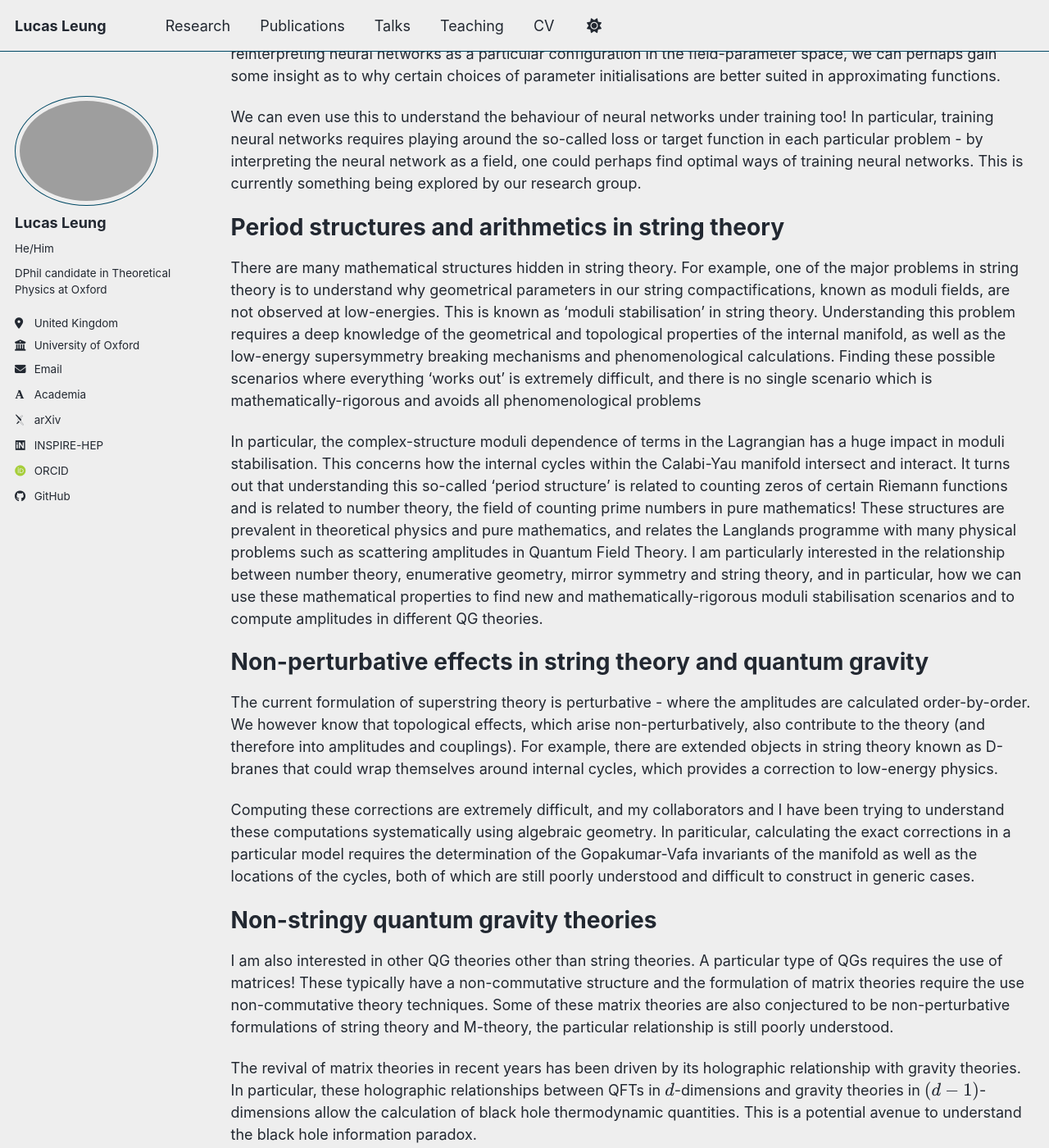
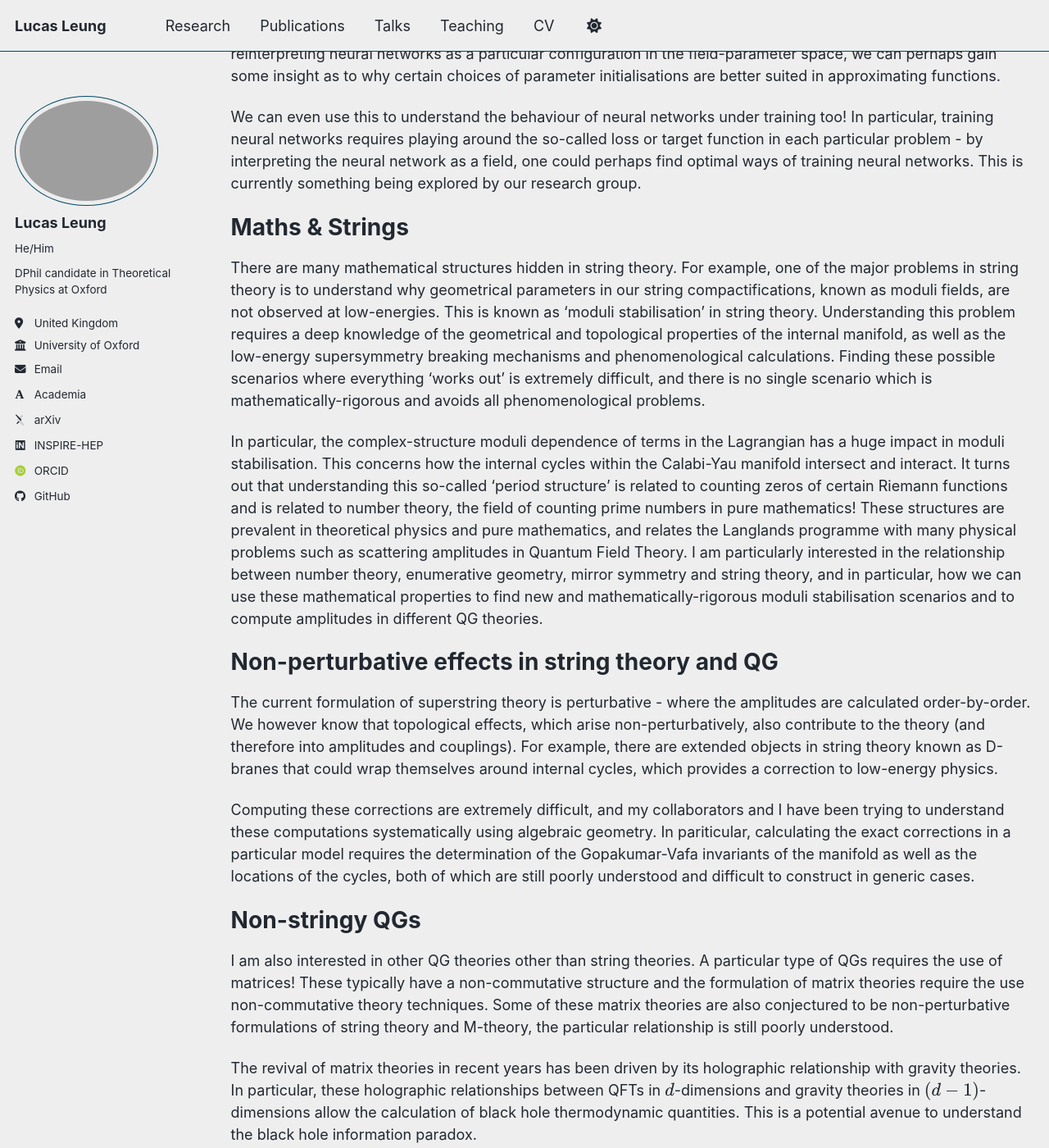
Before and after one commit to LucasLeung149/lucasleung149.github.io, a Jekyll site: the page built from _pages/research.md, in a window 1280 px wide and 1400 px high, scrolled down 1777 px. Shown: the whole window at 82% size. Built offline with Jekyll 4.4.1, drawn with Linux system fonts in a browser that asks for light colours; some web fonts are replaced; a script bundle is joined from its source files by our own code; library files that are not in the unit come from our copies; a file with an impossible date is left out.

```diff
--- a/_pages/research.md
+++ b/_pages/research.md
@@ -39,19 +39,19 @@ There are some exciting new research in this direction however. One can for exam
 
 We can even use this to understand the behaviour of neural networks under training too! In particular, training neural networks requires playing around the so-called loss or target function in each particular problem - by interpreting the neural network as a field, one could perhaps find optimal ways of training neural networks. This is currently something being explored by our research group.
 
-Period structures and arithmetics in string theory
+Maths & Strings
 ======
-There are many mathematical structures hidden in string theory. For example, one of the major problems in string theory is to understand why geometrical parameters in our string compactifications, known as moduli fields, are not observed at low-energies. This is known as 'moduli stabilisation' in string theory. Understanding this problem requires a deep knowledge of the geometrical and topological properties of the internal manifold, as well as the low-energy supersymmetry breaking mechanisms and phenomenological calculations. Finding these possible scenarios where everything 'works out' is extremely difficult, and there is no single scenario which is mathematically-rigorous and avoids all phenomenological problems
+There are many mathematical structures hidden in string theory. For example, one of the major problems in string theory is to understand why geometrical parameters in our string compactifications, known as moduli fields, are not observed at low-energies. This is known as 'moduli stabilisation' in string theory. Understanding this problem requires a deep knowledge of the geometrical and topological properties of the internal manifold, as well as the low-energy supersymmetry breaking mechanisms and phenomenological calculations. Finding these possible scenarios where everything 'works out' is extremely difficult, and there is no single scenario which is mathematically-rigorous and avoids all phenomenological problems.
 
 In particular, the complex-structure moduli dependence of terms in the Lagrangian has a huge impact in moduli stabilisation. This concerns how the internal cycles within the Calabi-Yau manifold intersect and interact. It turns out that understanding this so-called 'period structure' is related to counting zeros of certain Riemann functions and is related to number theory, the field of counting prime numbers in pure mathematics! These structures are prevalent in theoretical physics and pure mathematics, and relates the Langlands programme with many physical problems such as scattering amplitudes in Quantum Field Theory. I am particularly interested in the relationship between number theory, enumerative geometry, mirror symmetry and string theory, and in particular, how we can use these mathematical properties to find new and mathematically-rigorous moduli stabilisation scenarios and to compute amplitudes in different QG theories.
 
-Non-perturbative effects in string theory and quantum gravity
+Non-perturbative effects in string theory and QG
 ======
 The current formulation of superstring theory is perturbative - where the amplitudes are calculated order-by-order. We however know that topological effects, which arise non-perturbatively, also contribute to the theory (and therefore into amplitudes and couplings). For example, there are extended objects in string theory known as D-branes that could wrap themselves around internal cycles, which provides a correction to low-energy physics.
 
 Computing these corrections are extremely difficult, and my collaborators and I have been trying to understand these computations systematically using algebraic geometry. In pariticular, calculating the exact corrections in a particular model requires the determination of the Gopakumar-Vafa invariants of the manifold as well as the locations of the cycles, both of which are still poorly understood and difficult to construct in generic cases.
 
-Non-stringy quantum gravity theories
+Non-stringy QGs
 ======
 I am also interested in other QG theories other than string theories. A particular type of QGs requires the use of matrices! These typically have a non-commutative structure and the formulation of matrix theories require the use non-commutative theory techniques. Some of these matrix theories are also conjectured to be non-perturbative formulations of string theory and M-theory, the particular relationship is still poorly understood.
 
```
Also changed, not shown: _teaching/gorups-and-reps-oxford.md (+3 -3 lines).
